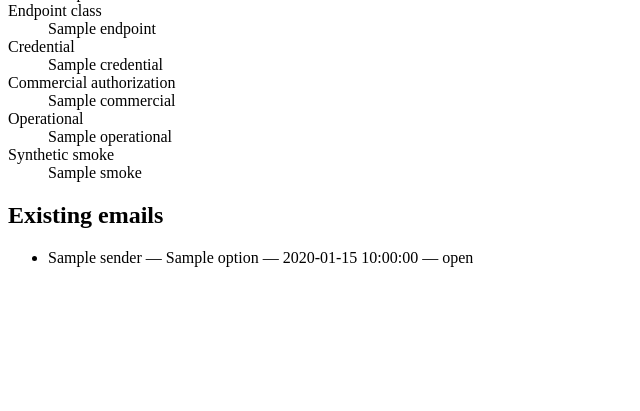
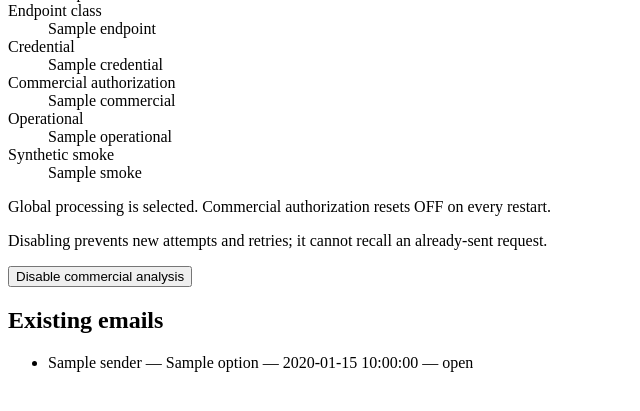
Before and after one commit to a4863/asistente-comercial-aclimar, a FastAPI app: template app/web/templates/status.html in a window 1280 px wide. Shown: the part 220-631 px from the top of the page, without its empty margins (0-640 px from the left). Run offline with FastAPI, Linux system fonts and the light colour scheme; the template is opened without the code that fills it: most values are stand-ins (such as "Sample title", 1, 10 or a date in 2020).

Commit message:
Implement phase 6G protected commercial gate UI

```diff
--- a/app/web/routes.py
+++ b/app/web/routes.py
@@ -28,6 +28,11 @@ _RESULT_CODES = {
 def _result(code: str) -> JSONResponse:
     bounded = code if code in _RESULT_CODES else "unavailable"
     return JSONResponse({"status": bounded}, status_code=_RESULT_CODES[bounded],
+                        headers=_PRIVATE_HEADERS)
+
+
+def _gate_result(code: str, status_code: int) -> JSONResponse:
+    return JSONResponse({"status": code}, status_code=status_code,
                         headers=_PRIVATE_HEADERS)
 
 
@@ -110,6 +115,27 @@ async def _manual_analysis(request: Request, intent: str) -> JSONResponse:
     except Exception:
         return _result("unavailable")
 
+
+async def _commercial_activation(request: Request, *, enable: bool) -> JSONResponse:
+    if not validate_protected_request(request, request.headers.get("x-csrf-token")):
+        return _gate_result("invalid_security", 403)
+    if _operational_lock(request.app) is None:
+        return _gate_result("unavailable", 503)
+    if request.scope.get("query_string"):
+        return _gate_result("invalid_request", 400)
+    try:
+        async for chunk in request.stream():
+            if chunk:
+                return _gate_result("invalid_request", 400)
+        gate = request.app.state.commercial_gate
+        if enable:
+            gate.enable()
+        else:
+            gate.disable()
+    except Exception:
+        return _gate_result("unavailable", 503)
+    return _gate_result("authorized" if enable else "blocked", 200)
+
 @router.get("/health")
 def health(): return {"status": "ok"}
 
@@ -134,6 +160,7 @@ def status(request: Request):
     options = ()
     token = None
     if operational:
+        token = issue_csrf_token(request.session)
         try:
             factory = make_session_factory(application.state.settings.database_url)
             try:
@@ -141,11 +168,8 @@ def status(request: Request):
                     factory, application.state.settings.imap.account_scope)
             finally:
                 factory.kw["bind"].dispose()
-            if any(option.state in {"ready", "retry_required"} for option in options):
-                token = issue_csrf_token(request.session)
         except Exception:
             options = ()
-            token = None
     return templates.TemplateResponse(request, "status.html", {
         "status": "ok", "ai_state": "enabled" if ai.enabled else "disabled",
         "provider": ai.provider, "model": ai.model, "endpoint": endpoint,
@@ -163,3 +187,13 @@ async def analyze_email(request: Request):
 @router.post("/analysis/email/retry")
 async def retry_email_analysis(request: Request):
     return await _manual_analysis(request, "retry")
+
+
+@router.post("/commercial-activation/enable")
+async def enable_commercial_analysis(request: Request):
+    return await _commercial_activation(request, enable=True)
+
+
+@router.post("/commercial-activation/disable")
+async def disable_commercial_analysis(request: Request):
+    return await _commercial_activation(request, enable=False)
--- a/app/web/templates/status.html
+++ b/app/web/templates/status.html
@@ -12,6 +12,18 @@
   <dt>Operational</dt><dd>{{ operational }}</dd>
   <dt>Synthetic smoke</dt><dd>{{ smoke }}</dd>
 </dl>
+{% if action_token %}
+<section aria-label="Commercial activation">
+  <p>Global processing is selected. Commercial authorization resets OFF on every restart.</p>
+  {% if commercial == "blocked" %}
+  <button type="button" class="gate-action" data-path="/commercial-activation/enable">Enable commercial analysis (Global)</button>
+  {% else %}
+  <p>Disabling prevents new attempts and retries; it cannot recall an already-sent request.</p>
+  <button type="button" class="gate-action" data-path="/commercial-activation/disable">Disable commercial analysis</button>
+  {% endif %}
+  <p id="gate-result" role="status" aria-live="polite"></p>
+</section>
+{% endif %}
 {% if options %}
 <h2>Existing emails</h2>
 <ul>
@@ -34,6 +46,30 @@
 (() => {
   const token = document.getElementById("analysis-action-token").value;
   const result = document.getElementById("analysis-result");
+  const gateResult = document.getElementById("gate-result");
+  const gateButton = document.querySelector(".gate-action");
+  if (gateButton) {
+    gateButton.addEventListener("click", async () => {
+      gateButton.disabled = true;
+      try {
+        const response = await fetch(gateButton.dataset.path, {
+          method: "POST", credentials: "same-origin",
+          headers: {"X-CSRF-Token": token}
+        });
+        const data = await response.json();
+        const code = ["authorized", "blocked", "invalid_security", "invalid_request", "unavailable"].includes(data.status)
+          ? data.status : "unavailable";
+        gateResult.textContent = code;
+        if (response.ok && (code === "authorized" || code === "blocked")) {
+          window.location.reload();
+        }
+      } catch (_) {
+        gateResult.textContent = "unavailable";
+      } finally {
+        gateButton.disabled = false;
+      }
+    });
+  }
   const allowed = new Set([
     "completed", "completed_replay", "in_progress", "retry_required",
     "retry_not_available", "blocked", "invalid_request", "invalid_target",
```
Also changed, not shown: test/test_security.py (+79 -0 lines), test/test_status.py (+97 -0 lines).
